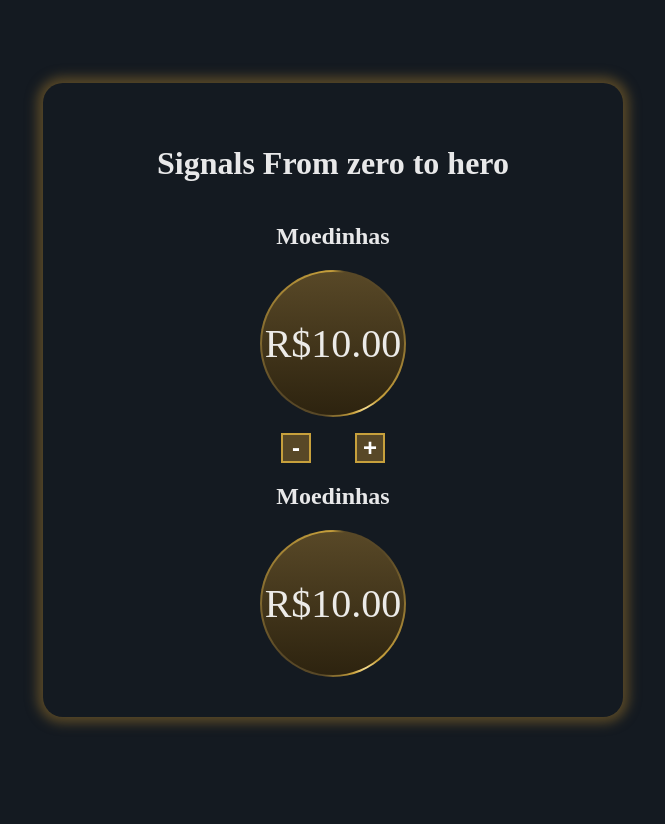
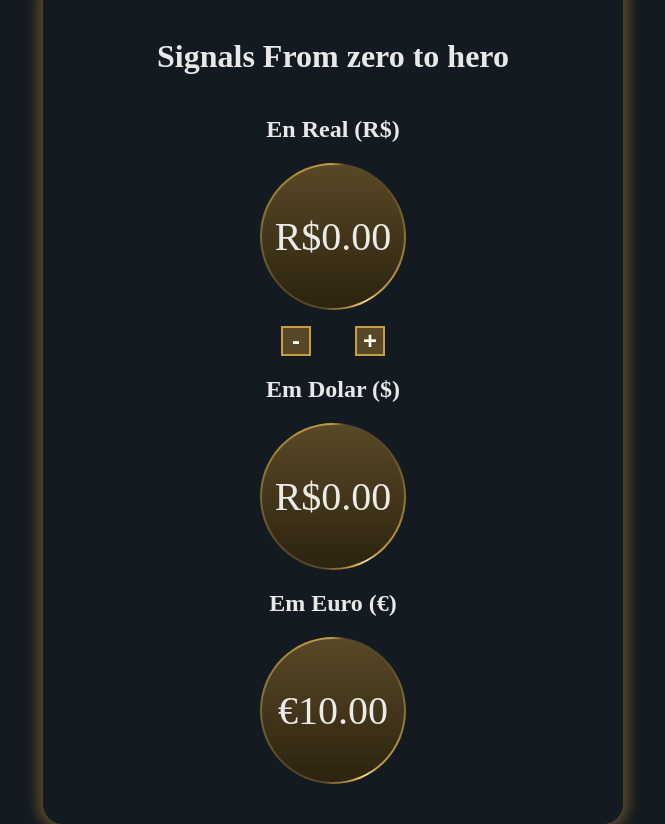
Before and after one commit to Radamanthys0/sessaoTecnicaXIV, an Angular app: page / in a window 1280 px wide. Shown: the whole page, without its empty margins (307-972 px from the left). Before the commit the page ends 800 px from the top, so only its background shows below. Built offline with nearby package versions, Linux system fonts and the light colour scheme.

Commit message:
feat: transform function

```diff
--- a/src/app/app.component.html
+++ b/src/app/app.component.html
@@ -2,17 +2,16 @@
   <div class="content">
     <h1>Signals From zero to hero</h1>
 
-    <app-coin [value]="10" currency="BRL" />
-
+    <app-coin label="En Real (R$)" [value]="counter()" locale="BRL" />
 
     <div class="counter-actions">
       <button (click)="decrease()">-</button>
       <button (click)="increase()">+</button>
     </div>
 
+    <app-coin label="Em Dolar ($)" [value]="counterAsDolar()" locale="BRL" />
 
-    <app-coin [value]="10" currency="BRL" />
-
+    <app-coin label="Em Euro (€)" value="10" locale="EUR" />
 
   </div>
 </main>
--- a/src/app/coin/coin.component.ts
+++ b/src/app/coin/coin.component.ts
@@ -12,7 +12,9 @@ export class CoinComponent {
   label = input('Moedinhas');
 
   // @Input({required:true}) value:number = 0
-  value = input.required<number>();
+  value = input.required({
+    transform: (value: string | number) => typeof value === 'string' ? +value as number : value
+  });
 
-  currency = input.required<string>();
+  currency = input.required<string>({ alias: 'locale' });
 }
```
